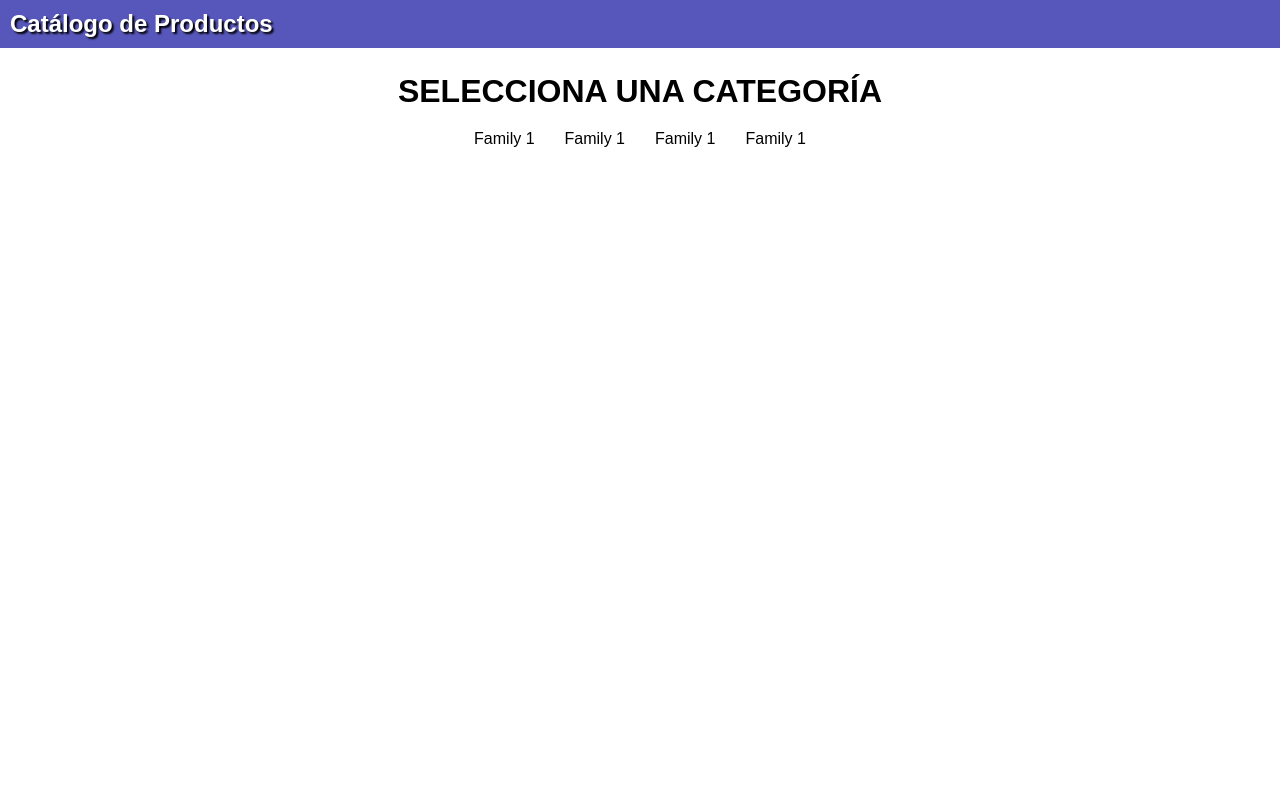
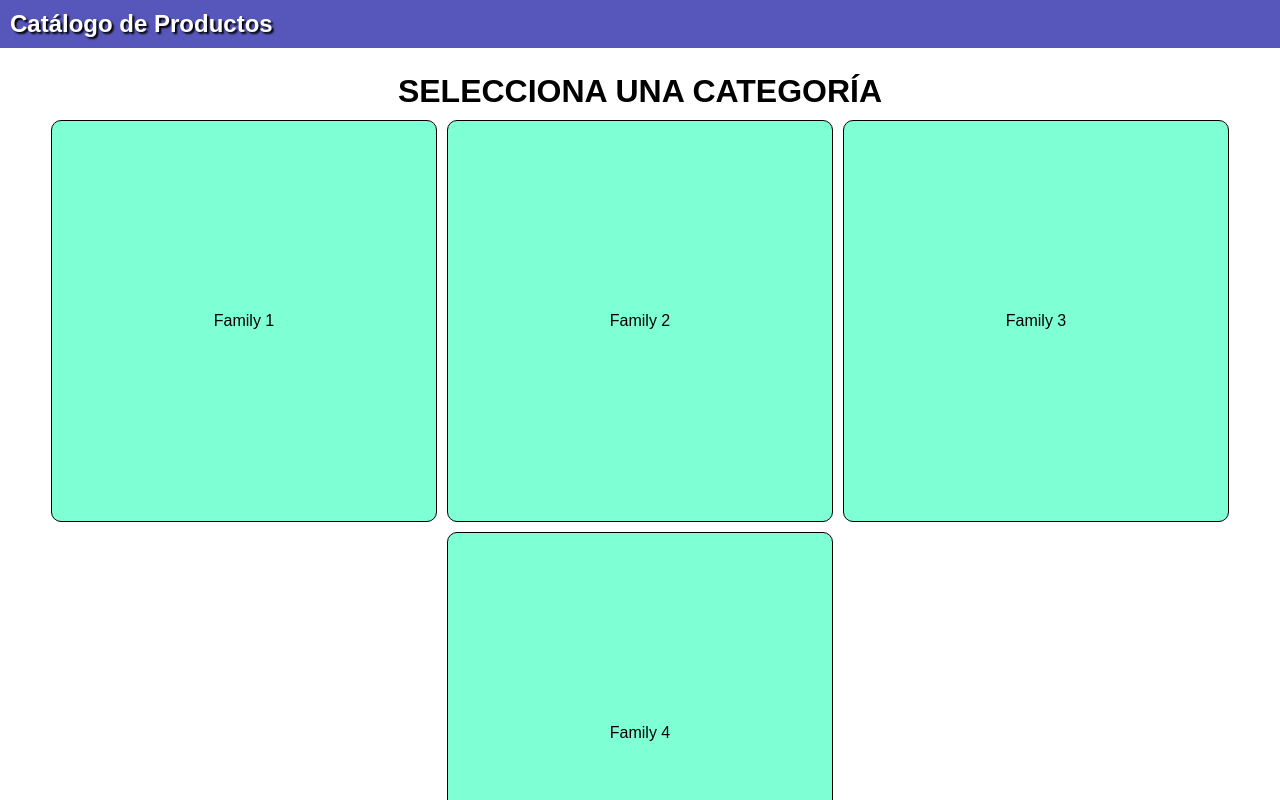
Before and after one commit to kt-fi/kramaproyecto, an Angular app: page / in a window 1280 px wide. Shown: the top 800 px of the page. Built offline with nearby package versions, Linux system fonts and the light colour scheme.

Commit message:
cards para seleccionar family

```diff
--- a/src/app/app.module.ts
+++ b/src/app/app.module.ts
@@ -6,6 +6,7 @@ import { HeaderComponent } from './header/header.component';
 import { FamilySelectorComponent } from './family-selector/family-selector.component';
 import { ItemsComponent } from './items/items.component';
 import { ItemComponent } from './items/item/item.component';
+import { FamilyCardComponent } from './family-selector/family-card/family-card.component';
 
 @NgModule({
   declarations: [
@@ -14,6 +15,7 @@ import { ItemComponent } from './items/item/item.component';
     FamilySelectorComponent,
     ItemsComponent,
     ItemComponent,
+    FamilyCardComponent,
   ],
   imports: [
     BrowserModule
--- /dev/null
+++ b/src/app/family-selector/family-card/family-card.component.css
@@ -0,0 +1,17 @@
+.family--card {
+    position: relative;
+    width: 30vw;
+    height: 50vh;
+    margin: 5px;
+    background-color: aquamarine;
+    border: 1px solid black;
+    border-radius: 10px;
+}
+
+/* CENTRALIZE TEXT */
+.family--card__description{
+    position: absolute;
+    top: 50%;
+    left: 50%;
+    transform: translate(-50%, -50%);
+}
--- /dev/null
+++ b/src/app/family-selector/family-card/family-card.component.html
@@ -0,0 +1,7 @@
+<div *ngIf="family">
+   <div class="family--card">
+       <div class="family--card__description">
+           {{ family.description }}
+       </div>
+   </div>
+</div>
--- /dev/null
+++ b/src/app/family-selector/family-card/family-card.component.ts
@@ -0,0 +1,18 @@
+import { Component, Input, OnInit } from '@angular/core';
+import { Family } from 'src/app/shared/family';
+
+@Component({
+  selector: 'app-family-card',
+  templateUrl: './family-card.component.html',
+  styleUrls: ['./family-card.component.css']
+})
+export class FamilyCardComponent implements OnInit {
+
+  @Input() family?: Family;
+
+  constructor() { }
+
+  ngOnInit(): void {
+  }
+
+}
--- a/src/app/family-selector/family-selector.component.html
+++ b/src/app/family-selector/family-selector.component.html
@@ -2,10 +2,7 @@
     <div class="family--selector">
         <h1 class="family--selector__header">SELECCIONA UNA CATEGORÍA</h1>
         <ul class="family-selector__container">
-            <li class="family-selector__item">Family 1</li>
-            <li class="family-selector__item">Family 1</li>
-            <li class="family-selector__item">Family 1</li>
-            <li class="family-selector__item">Family 1</li>
+            <app-family-card *ngFor="let family of families"  [family]="family"></app-family-card>
         </ul>
     </div>
 </div>
--- a/src/app/family-selector/family-selector.component.ts
+++ b/src/app/family-selector/family-selector.component.ts
@@ -8,11 +8,13 @@ import { Family } from '../shared/family';
 })
 export class FamilySelectorComponent implements OnInit {
 
+  //Data Falso temporal, para ayuda creacion de temnplate
+
   families: Family[] = [
     new Family(1, "Family 1"),
     new Family(2, "Family 2"),
-    new Family(1, "Family 3"),
-    new Family(2, "Family 4"),
+    new Family(3, "Family 3"),
+    new Family(4, "Family 4"),
   ]
 
   constructor() { }
--- a/src/app/shared/family.ts
+++ b/src/app/shared/family.ts
@@ -1,3 +1,3 @@
 export class Family {
-    constructor(private id: number, familyName: string){}
+    constructor(public id: number, public description: string){}
 }
```
Also changed, not shown: 1 other file (tests, documents, lock files or other folders).
